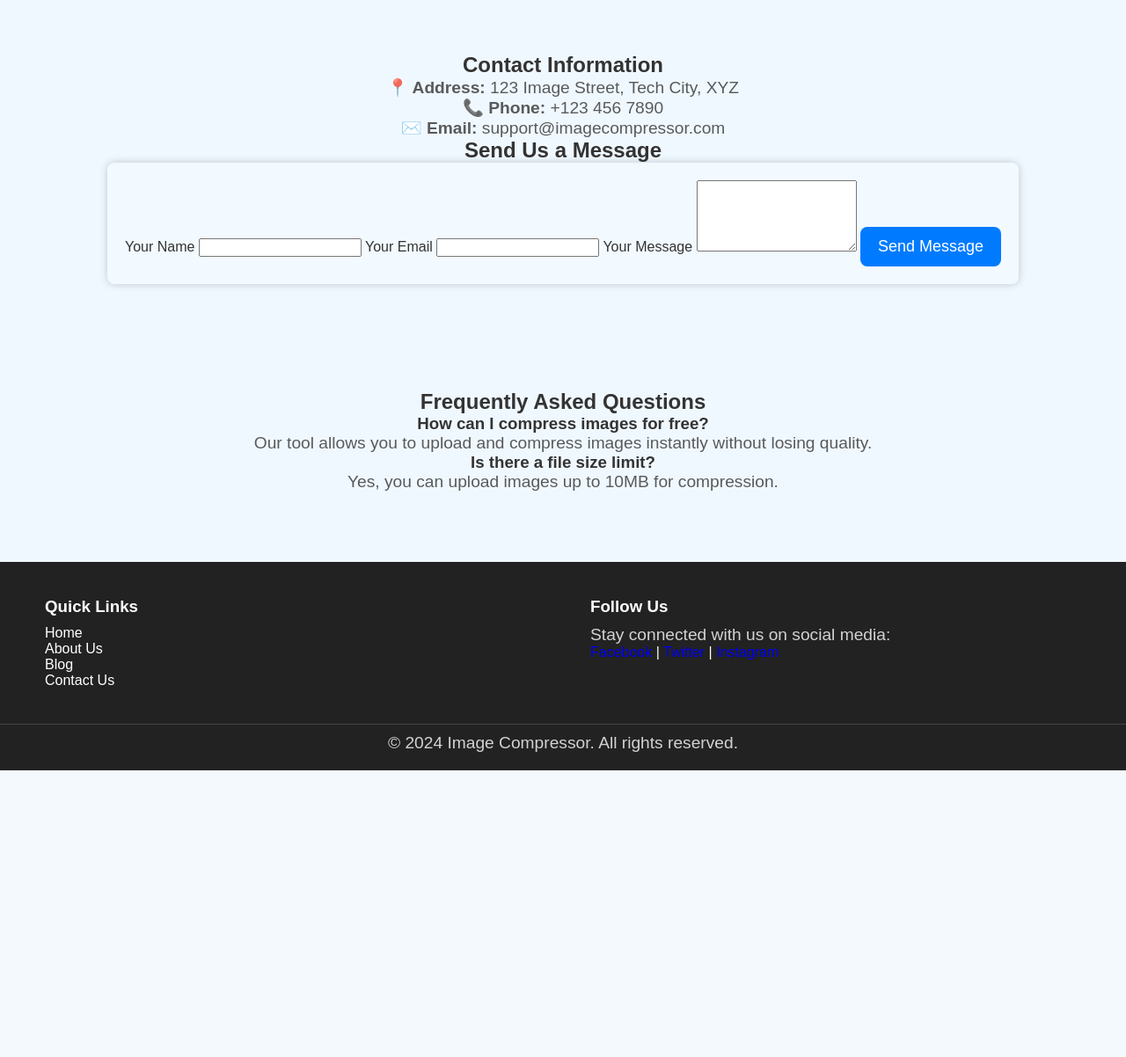
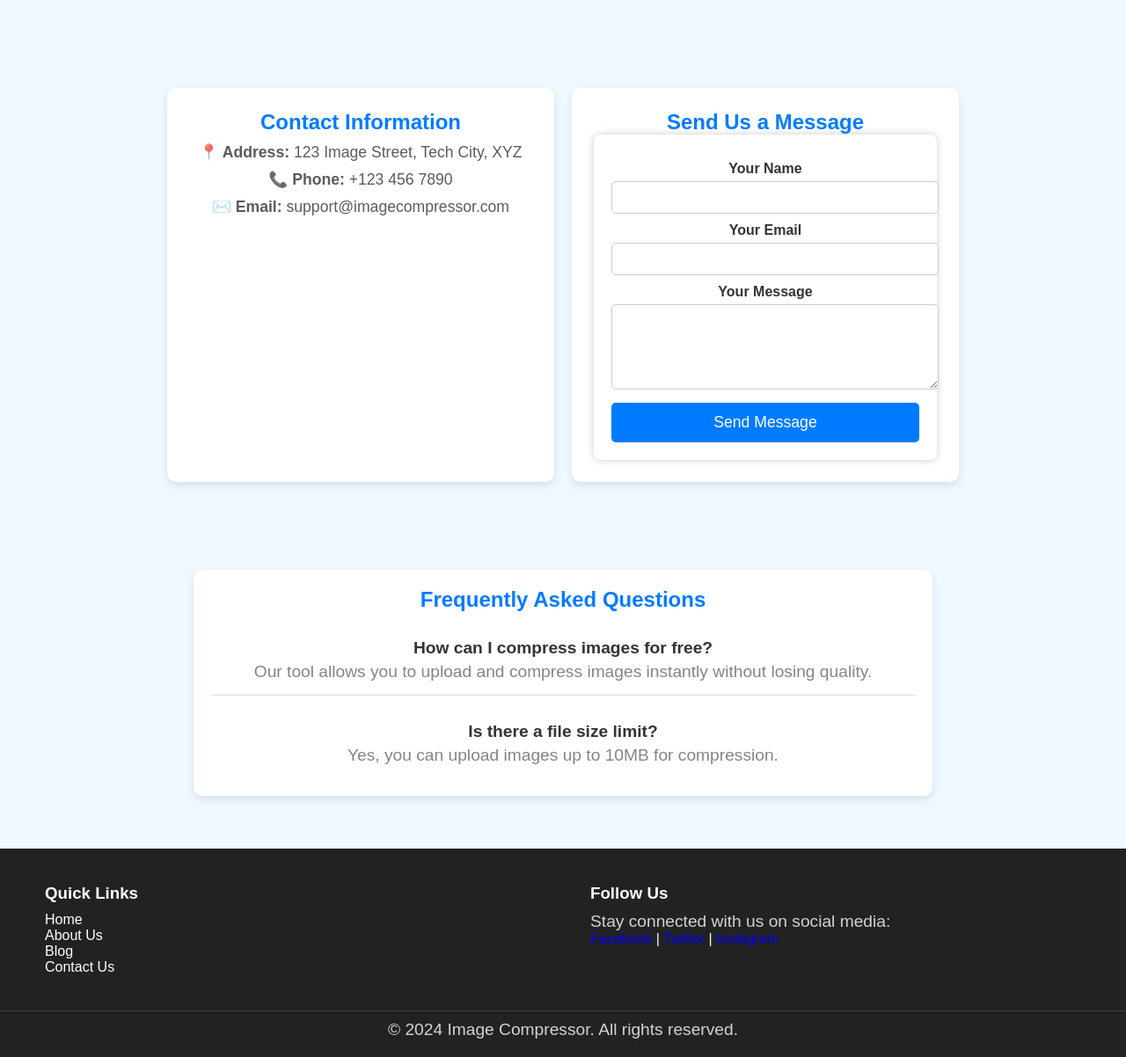
Before and after one commit to martinondiwa/image_compression, a Flask app: page /contact in a window 1280 px wide. Shown: the part 87-1289 px from the top of the page at 88% size. Before the commit the page ends 963 px from the top, so only its background shows below. Run offline with Flask 3, Linux system fonts and the light colour scheme; some libraries are stand-ins or nearby versions.

Commit message:
Update style.css
asdgtyui

```diff
--- a/static/css/style.css
+++ b/static/css/style.css
@@ -698,3 +698,112 @@ aaaaaaaaaaaaaaaaaaaaaaaaaaaaaaa
         padding: 20px;
     }
 }
+
+ssssssssssss
+
+/* Contact Page Styling */
+.contact-header {
+    background: url('/static/images/contact-bg.jpg') center/cover no-repeat;
+    text-align: center;
+    padding: 60px 20px;
+    color: white;
+    font-size: 1.5em;
+    font-weight: bold;
+    box-shadow: inset 0 0 10px rgba(0, 0, 0, 0.3);
+}
+
+.contact-container {
+    display: flex;
+    justify-content: space-around;
+    flex-wrap: wrap;
+    max-width: 900px;
+    margin: 40px auto;
+    gap: 20px;
+}
+
+.contact-box {
+    background: white;
+    padding: 25px;
+    box-shadow: 0px 4px 10px rgba(0, 0, 0, 0.1);
+    border-radius: 10px;
+    flex: 1;
+    min-width: 300px;
+}
+
+.contact-box h2 {
+    text-align: center;
+    color: #007bff;
+}
+
+.contact-box p {
+    font-size: 1.1em;
+    margin: 10px 0;
+}
+
+.contact-box form {
+    display: flex;
+    flex-direction: column;
+}
+
+.contact-box label {
+    font-weight: bold;
+    margin-top: 10px;
+}
+
+.contact-box input, .contact-box textarea {
+    width: 100%;
+    padding: 10px;
+    margin-top: 5px;
+    border: 1px solid #ccc;
+    border-radius: 5px;
+}
+
+.contact-box button {
+    background-color: #007bff;
+    color: white;
+    padding: 12px;
+    border: none;
+    margin-top: 15px;
+    border-radius: 5px;
+    cursor: pointer;
+    font-size: 1.1em;
+}
+
+.contact-box button:hover {
+    background-color: #0056b3;
+}
+
+/* FAQ Section */
+.faq-section {
+    max-width: 800px;
+    margin: 40px auto;
+    padding: 20px;
+    background: white;
+    box-shadow: 0px 4px 10px rgba(0, 0, 0, 0.1);
+    border-radius: 10px;
+}
+
+.faq-section h2 {
+    text-align: center;
+    color: #007bff;
+}
+
+.faq {
+    margin-top: 15px;
+    padding: 15px;
+    border-bottom: 1px solid #ddd;
+}
+
+.faq:last-child {
+    border-bottom: none;
+}
+
+.faq h3 {
+    color: #333;
+    font-size: 1.2em;
+}
+
+.faq p {
+    color: #666;
+    margin-top: 5px;
+}
```
